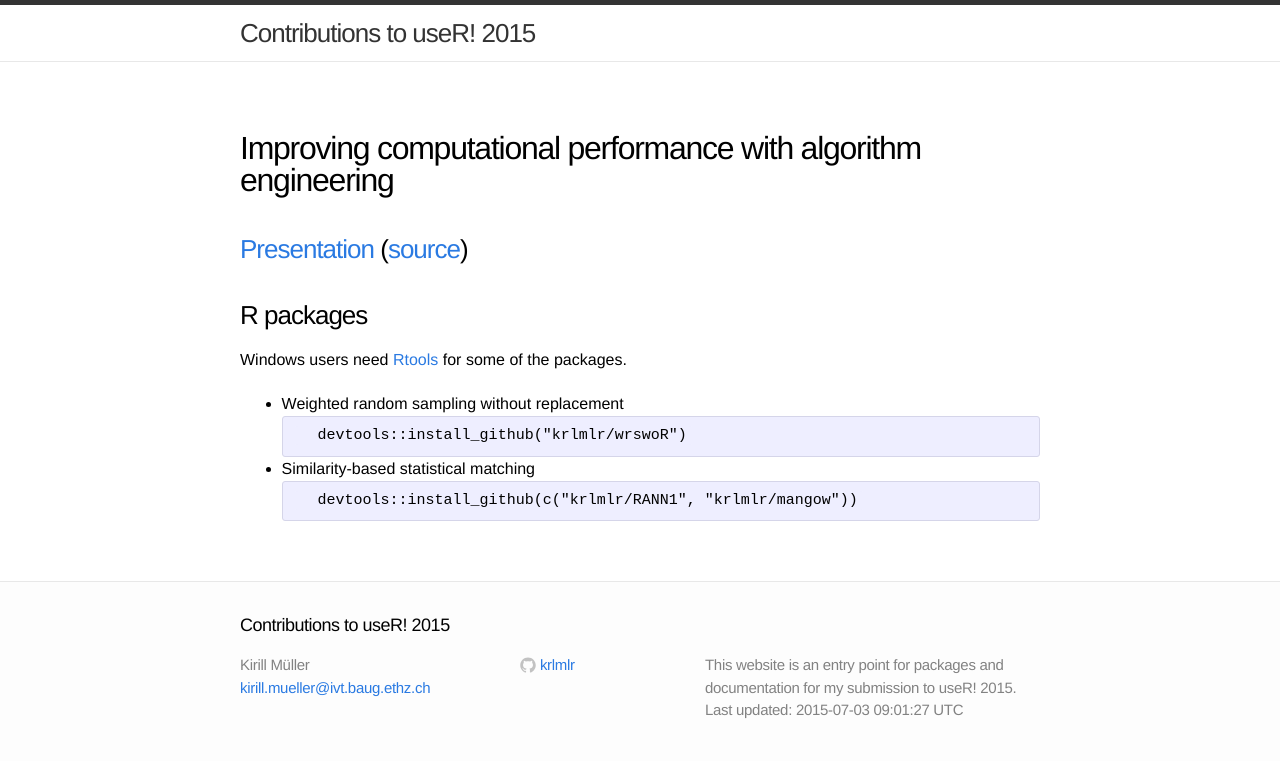
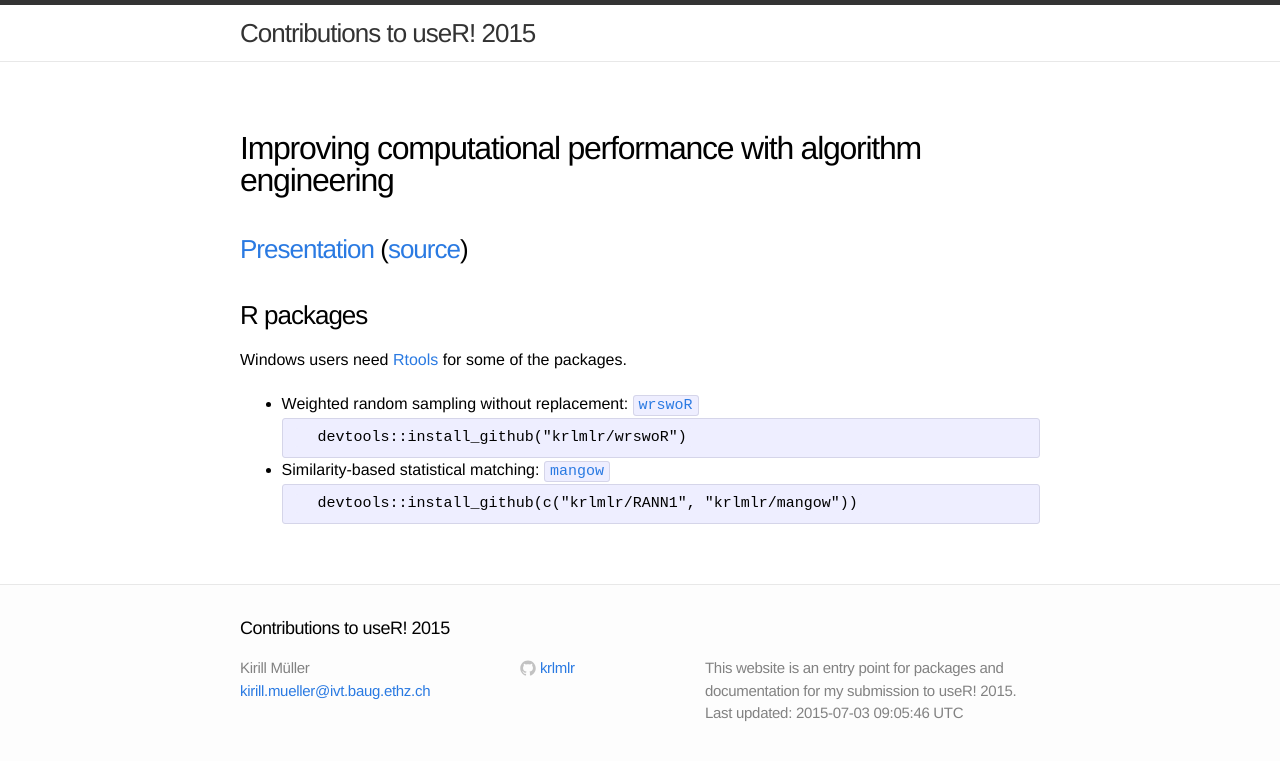
Before and after one commit to krlmlr-useR15/krlmlr-useR15.github.io, a Jekyll site: the page built from index.md, in a window 1280 px wide. Shown: the top 761 px of the page. Built offline with Jekyll 4.4.1, drawn with Linux system fonts in a browser that asks for light colours.

Commit message:
package links

````diff
--- a/_config.yml
+++ b/_config.yml
@@ -6,7 +6,7 @@ email: kirill.mueller@ivt.baug.ethz.ch
 description: "This website is an entry point for packages and documentation for my submission to useR! 2015."
 baseurl: ""
 url: "http://krlmlr-useR15.github.io"
-date: 2015-07-03 09:01:27 UTC
+date: 2015-07-03 09:05:46 UTC
 
 # Build settings
 markdown: kramdown
--- a/index.md
+++ b/index.md
@@ -10,13 +10,13 @@ layout: page
 
 Windows users need [Rtools](http://cran.r-project.org/bin/windows/Rtools/) for some of the packages.
 
-- Weighted random sampling without replacement
+- Weighted random sampling without replacement: [`wrswoR`](https://github.com/krlmlr/wrswoR)
 
     ```
     devtools::install_github("krlmlr/wrswoR")
     ```
 
-- Similarity-based statistical matching
+- Similarity-based statistical matching: [`mangow`](https://github.com/krlmlr/mangow)
 
     ```
     devtools::install_github(c("krlmlr/RANN1", "krlmlr/mangow"))
````
